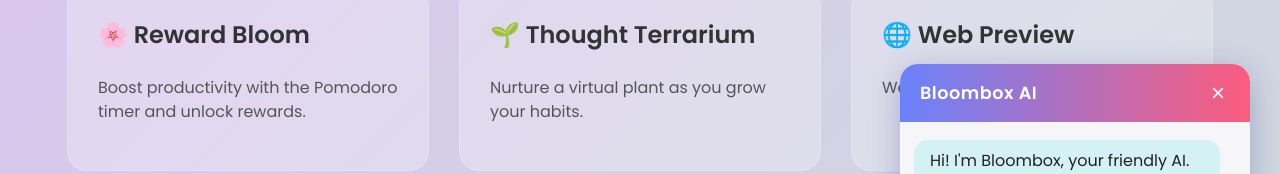
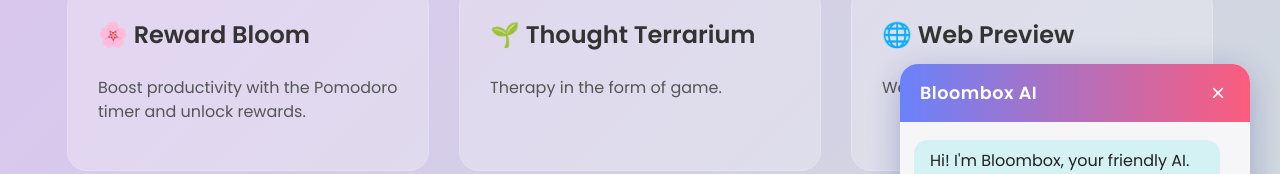
Before and after one commit to shwetagore16/mindbloom1, a plain HTML site: page index.html in a window 1280 px wide. Shown: the part 476-650 px from the top of the page. Drawn offline with Linux system fonts and the light colour scheme; a script that the page names is missing.

Commit message:
Update index.html

```diff
--- a/index.html
+++ b/index.html
@@ -149,7 +149,7 @@
                 </div>
                 <div class="dash-card" onclick="window.location.href='thought_terrarium.html';">
                     <h3>🌱 Thought Terrarium</h3>
-                    <p>Nurture a virtual plant as you grow your habits.</p>
+                    <p>Therapy in the form of game.</p>
                 </div>
                 <div class="dash-card" onclick="window.location.href='blueprint.html';">
                     <h3>🌐 Web Preview</h3>
```
